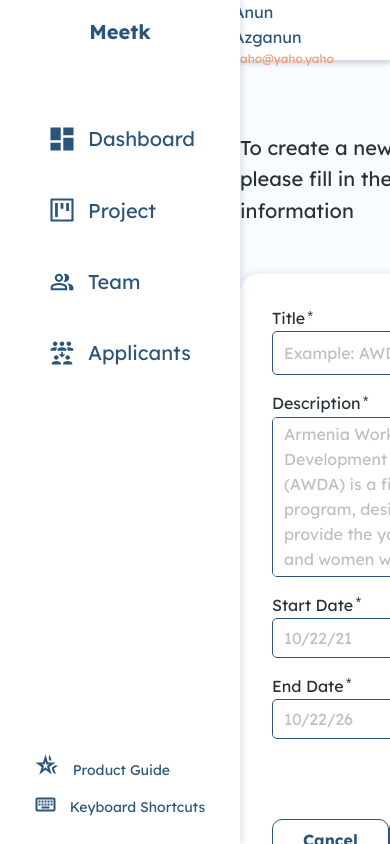
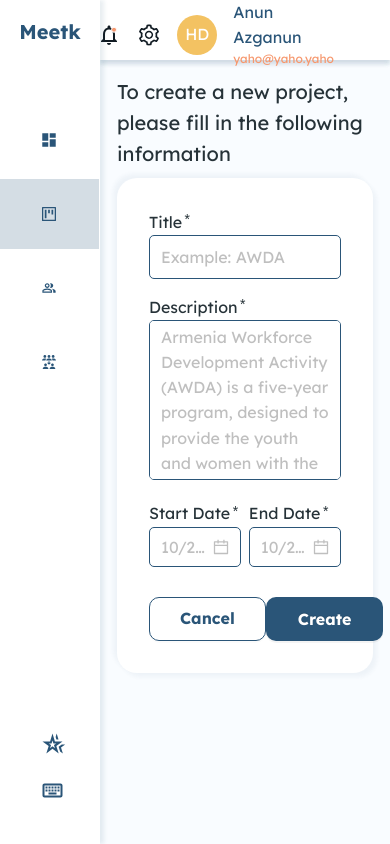
Before and after one commit to vlo111/kpi, a React (Create React App) app: page /create-project in a window 390 px wide. Built offline with nearby package versions, Linux system fonts and the light colour scheme.

Commit message:
responsive menu

```diff
--- a/src/components/AsnDataPickers/index.tsx
+++ b/src/components/AsnDataPickers/index.tsx
@@ -5,14 +5,13 @@ import { AsnDatePicker } from '../Forms/DatePicker'
 import { Moment } from 'moment'
 import { DisabledDate } from '../../types/project'
 import { Name } from '../../helpers/constants'
-import { Col, Row } from 'antd'
 
 const Picker = styled.div`
   display: flex;
   justify-content: space-between;
 
   > div {
-    //width: 48%;
+    width: 48%;
     font-size: var(--headline-font-size);
   }
 
@@ -48,32 +47,21 @@ export const AsnPickers: React.FC<{ form: any }> = ({ form }) => {
 
   return (
     <Picker>
-            <Row gutter={15} style={{ width: '100%' }}>
-                <Col>
-                    <Form.Item
-                        {...Name('startDate', 'Start Date')}
-                        {...rules}
-                    >
+      <Form.Item {...Name('startDate', 'Start Date')} {...rules}>
         <AsnDatePicker
           format="DD/MM/YYYY"
           placeholder="10/22/21"
           disabledDate={(current: Moment) => disabledDate(current, 'start')}
         />
       </Form.Item>
-                </Col>
-                <Col>
-                    <Form.Item
-                        {...Name('endDate', 'End Date')}
-                        {...rules}
-                    >
+
+      <Form.Item {...Name('endDate', 'End Date')} {...rules}>
         <AsnDatePicker
           format="DD/MM/YYYY"
           placeholder="10/22/26"
           disabledDate={(current: Moment) => disabledDate(current, 'end')}
         />
       </Form.Item>
-                </Col>
-            </Row>
     </Picker>
   )
 }
--- a/src/components/Layout/MainLayout.tsx
+++ b/src/components/Layout/MainLayout.tsx
@@ -12,10 +12,6 @@ const LayoutStyle = styled(Layout)`
 `
 
 const Sider = styled(LayoutStyle.Sider)`
-  width: 240px !important;
-  min-width: 240px !important;
-  max-width: 240px !important;
-  flex: 0 0 240px !important;
   z-index: 2;
 `
 
@@ -24,10 +20,19 @@ const Content = styled(LayoutStyle.Content)`
   overflow: auto;
 `
 
-const MainLayout: React.FC<IComponentChildren> = ({ children }) => {
+export const MainLayout: React.FC<IComponentChildren> = ({ children }) => {
   return (
     <LayoutStyle>
-      <Sider>
+      <Sider
+          breakpoint="lg"
+          collapsedWidth="100px"
+          width={'240px'}
+          onBreakpoint={broken => {
+            console.log(broken)
+          }}
+          onCollapse={(collapsed, type) => {
+            console.log(collapsed, type)
+          }}>
         <Menu/>
       </Sider>
       <Layout>
@@ -39,5 +44,3 @@ const MainLayout: React.FC<IComponentChildren> = ({ children }) => {
     </LayoutStyle>
   )
 }
-
-export default MainLayout
--- a/src/components/Menu/index.tsx
+++ b/src/components/Menu/index.tsx
@@ -1,5 +1,5 @@
 import React from 'react'
-import { Layout } from 'antd'
+import { Layout, Menu as AntMenu } from 'antd'
 import { ReactComponent as DashboardSvg } from '../../assets/icons/dashboard.svg'
 import { ReactComponent as ProjectSvg } from '../../assets/icons/project.svg'
 import { ReactComponent as TeamSvg } from '../../assets/icons/team.svg'
@@ -8,11 +8,80 @@ import { ReactComponent as ProductGuideSvg } from '../../assets/icons/product-gu
 import { ReactComponent as ShortcutsSvg } from '../../assets/icons/shortcuts.svg'
 import styled from 'styled-components'
 
+export const MenuItems = [
+  'Dashboard',
+  'Project',
+  'Team',
+  'Applicants',
+  'Product Guide',
+  'Keyboard Shortcuts'
+]
+
 const MenuLayout = styled(Layout)`
-  height: 100%;
-  width: 240px;
-  background: var(--white);
-  box-shadow: var(--manu-box-shadow);
+     height: 100%;
+     background: var(--white);
+     box-shadow: var(--manu-box-shadow);
+     max-width: 250px;
+
+     .ant-menu {
+       border-right: 1px solid var(--white) !important;
+       display: flex;
+       flex-direction: column;
+       margin-top: 2.3rem;
+       height: 100%;
+
+       &-item {
+         margin-bottom: 0 !important;
+
+         &:active {
+           background: none;
+         }
+       }
+
+       &-item:not(:last-child):not(:nth-last-child(2)) {
+         height: 70px;
+         display: flex;
+         align-items: center;
+         cursor: pointer;
+         gap: 14px;
+         color: var(--dark-border-ultramarine);
+
+         &:hover {
+           background: var(--primary-light-3);
+         }
+       }
+
+       &-item-selected:not(:last-child):not(:nth-last-child(2)){
+         background: var(--primary-light-1) !important;
+
+         &:after {
+           border-right: 3px solid var(--dark-border-ultramarine);
+         }
+       }
+
+       &-item:nth-last-child(1), &-item:nth-last-child(2) {
+         &:after {
+           border: none;
+         }
+
+         > svg {
+           margin-right: 10px;
+         }
+
+         span {
+           color: var(--dark-border-ultramarine);
+           font-size: var(--font-size-semismall);
+         }
+       }
+
+       &-item:nth-last-child(1) {
+         margin-bottom: 2rem !important;
+       }
+
+       &-item:nth-last-child(2) {
+         margin-top: auto;
+       }
+     }
 `
 
 const Header = styled(MenuLayout.Header)`
@@ -25,71 +94,22 @@ const Header = styled(MenuLayout.Header)`
   padding: 0;
 `
 
-const Content = styled(MenuLayout.Content)`
-  background: var(--white);
-  display: flex;
-  justify-content: flex-start;
-  flex-direction: column;
-  gap: 0.2%;
-  padding-top: 40px;
-
-  > div {
-    height: 70px;
-    display: flex;
-    align-items: center;
-    padding-left: 50px;
-    cursor: pointer;
-    gap: 14px;
-
-    &:hover {
-      background: var(--primary-light-1);
-      border-right: 2px solid var(--dark-border-ultramarine);
-    }
-
-    span {
-      color: var(--dark-border-ultramarine);
-      font-size: var(--headline-font-size);
-    }
-  }
-`
-
-const Footer = styled(MenuLayout.Footer)`
-  display: flex;
-  flex-direction: column;
-  gap: 15px;
-  height: 90px;
-  margin: 0 auto;
-  padding: 0;
-  background: var(--white);
-
-  > div {
-    cursor: pointer;
-
-    > svg {
-      margin-right: 10px;
-    }
-
-    span {
-      color: var(--dark-border-ultramarine);
-      font-size: var(--font-size-semismall);
-    }
-  }
-`
-
 export const Menu: React.FC = () => {
   return (
     <MenuLayout>
       <Header>Meetk</Header>
-      <Content>
-        <div><DashboardSvg/> <span>Dashboard</span></div>
-        <div><ProjectSvg/> <span>Project</span></div>
-        <div><TeamSvg/> <span>Team</span></div>
-        <div><ApplicantsSvg/> <span>Applicants</span></div>
-      </Content>
-      <Footer className="menu-footer">
-        <div><ProductGuideSvg/> <span>Product Guide</span></div>
-        <div><ShortcutsSvg/> <span>Keyboard Shortcuts</span></div>
-      </Footer>
+        <AntMenu
+            mode="inline"
+            defaultSelectedKeys={['2']}
+            style={{ fontSize: '18px', lineHeight: '64px', float: 'right' }}
+            items={[DashboardSvg, ProjectSvg, TeamSvg, ApplicantsSvg, ProductGuideSvg, ShortcutsSvg].map(
+              (icon, index) => ({
+                key: String(index + 1),
+                icon: React.createElement(icon),
+                label: MenuItems[index]
+              })
+            )}
+        />
     </MenuLayout>
   )
 }
--- a/src/pages/Project/CreatePages.tsx
+++ b/src/pages/Project/CreatePages.tsx
@@ -18,11 +18,11 @@ import { Col, Row } from 'antd'
 
 export const GeneralInfo = styled.div`
   width: clamp(16rem, 41.7vw, 60rem);
-  margin: 4.5rem auto 0;
+  margin: 4vw auto 0;
   justify-content: space-between;
   flex-direction: column;
   display: flex;
-  gap: 3rem;
+  gap: 2vw;
 
   form {
     box-shadow: var(--base-box-shadow);
@@ -37,7 +37,7 @@ export const GeneralInfo = styled.div`
   }
 
   .main {
-    margin-bottom: 4rem;
+    margin-bottom: 7%;
 
     .ant-form-item {
       margin-bottom: 1rem;
@@ -130,7 +130,7 @@ export const CreateProject: React.FC = () => {
           onFinishFailed={onFinishFailed}
         >
           <div className="main">
-            <Row style={{ width: '100%' }}>
+            <Row style={{ width: '100%' }} >
               <Col style={{ width: '100%' }}>
                 <Form.Item {...Name('title', 'Title')} {...rules(2, 256)}>
                   <AsnInput placeholder="Example: AWDA" />
--- a/src/utils/PrivateRoutes.tsx
+++ b/src/utils/PrivateRoutes.tsx
@@ -1,7 +1,7 @@
 import React from 'react'
 // import { Outlet, Navigate } from 'react-router-dom'
 import { Outlet } from 'react-router-dom'
-import MainLayout from '../components/Layout/MainLayout'
+import { MainLayout } from '../components/Layout/MainLayout'
 // import { PATHS } from '../helpers/constants'
 
 export const PrivateRoutes: React.FC = () => {
```
Lines whose indentation alone changed are shown as unchanged.
